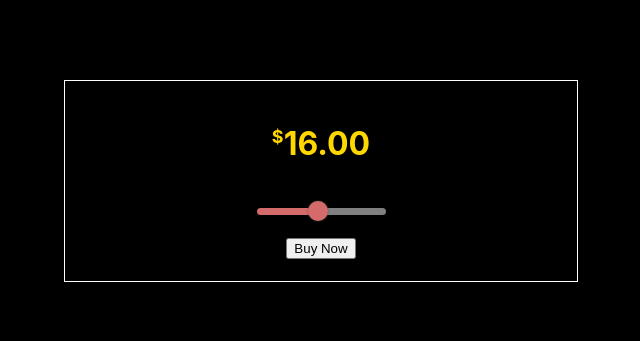
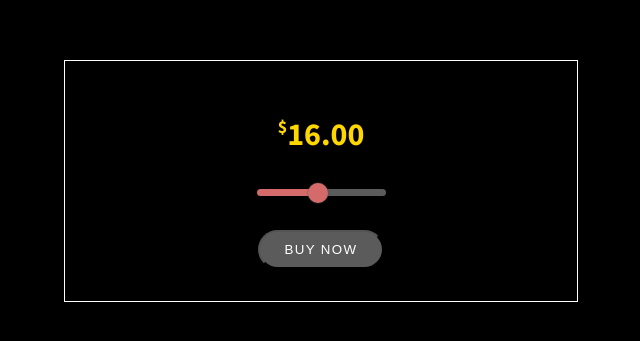
Before and after one commit to jcsmileyjr/range-slider, a React (Create React App) app in the folder react-range-slider/: page / in a window 1280 px wide. Shown: the part 219-560 px from the top of the page, without its empty margins (319-959 px from the left). Built offline with nearby package versions, Linux system fonts and the light colour scheme.

Commit message:
Styling the UI to be closer to the design

```diff
--- a/react-range-slider/src/App.css
+++ b/react-range-slider/src/App.css
@@ -1,3 +1,5 @@
+@import url('https://fonts.googleapis.com/css2?family=Source+Sans+Pro:wght@700&display=swap');
+
 .App {
   display: flex;
   justify-content: center;
@@ -13,7 +15,8 @@ main {
   flex-direction: column;
   align-items: center;
   justify-content: space-evenly;
-
+  padding: 20px 0;
+  font-family: Source Sans Pro;
   border: 1px solid white; /*TESTING ONLY*/
 }
 
@@ -29,7 +32,7 @@ h1 {
 .range__inputRange--style {
 	-webkit-appearance: none;
 	height: 7px;
-	background: grey;
+	background: #5b5b5b;
 	border-radius: 5px;
 	background-image: linear-gradient(#d46a6a, #d46a6a);
 	background-repeat: no-repeat;
@@ -45,13 +48,20 @@ input[type='range']::-webkit-slider-thumb {
 	box-shadow: 0 0 2px 0 #555;
 }
 
-
-
-
-
 .range__inputRange--style:hover {
   opacity: 1;
   cursor: pointer;
+}
+
+
+.range__buyButton--style {
+  border-radius: 25px;
+  padding: 10px 25px;
+  text-transform: uppercase;
+  margin-top: 20px;
+  background-color: #5b5b5b;
+  color: white;
+  letter-spacing: .1em;
 }
 
 @media only screen and (max-width:600px){
```
